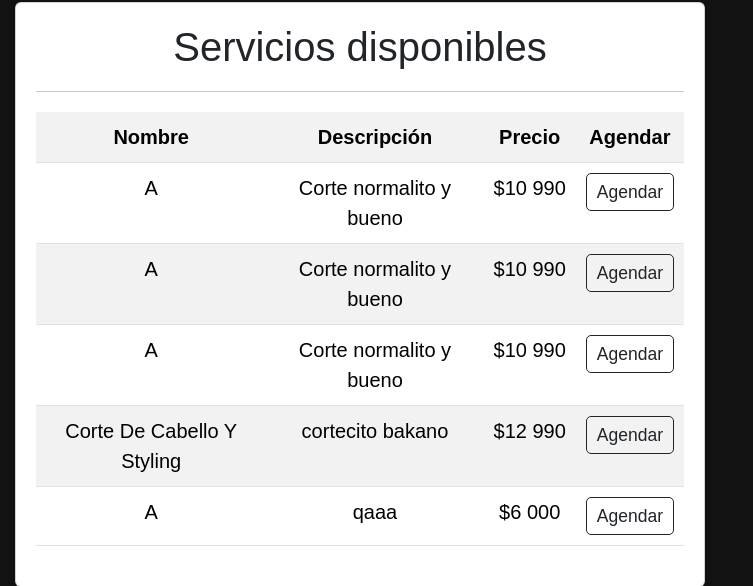
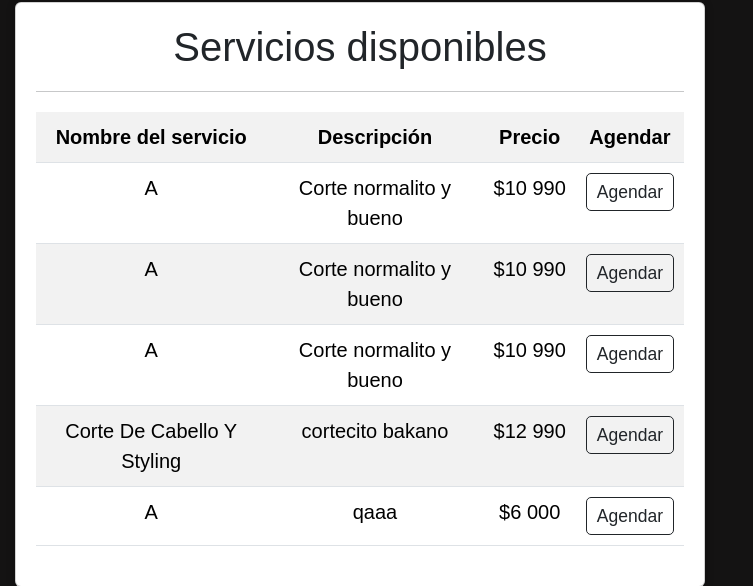
Before and after one commit to TwoThousand-Four/Barberia, a Django app: page /agendar/ in a window 1280 px wide. Shown: the part 113-699 px from the top of the page, without its empty margins (0-753 px from the left). Run offline with Django 4.2, Linux system fonts and the light colour scheme; data comes from the database, SQL or seed files in the repository; both versions use the stored data as it was after the commit; some libraries are stand-ins or nearby versions.

Commit message:
pequeños cambios

```diff
--- a/App/templates/app/crud/modify.html
+++ b/App/templates/app/crud/modify.html
@@ -9,7 +9,6 @@
 {%load static%}
 {%load crispy_forms_tags%}
 <br>
-<div class="row">
 <div class="col-12 col-md-6 offset-md-3">
     <div class="card">
         <div class="card-body">
@@ -27,6 +26,5 @@
         </div>
     </div>
 </div>
-</div>
 <br>
 {%endblock content%}
--- a/App/templates/app/reserve.html
+++ b/App/templates/app/reserve.html
@@ -14,7 +14,7 @@
             <hr>
             <table class="table table-striped table-hover table-responsive-sm">
                 <tr>
-                    <th>Nombre</th>
+                    <th>Nombre del servicio</th>
                     <th>Descripción</th>
                     <th>Precio</th>
                     <th>Agendar</th>
```
Also changed, not shown: db.sqlite3, img/servicios/barba.png (added), img/servicios/cabello_FtOstiY.png (deleted). Lines whose indentation alone changed are shown as unchanged.
